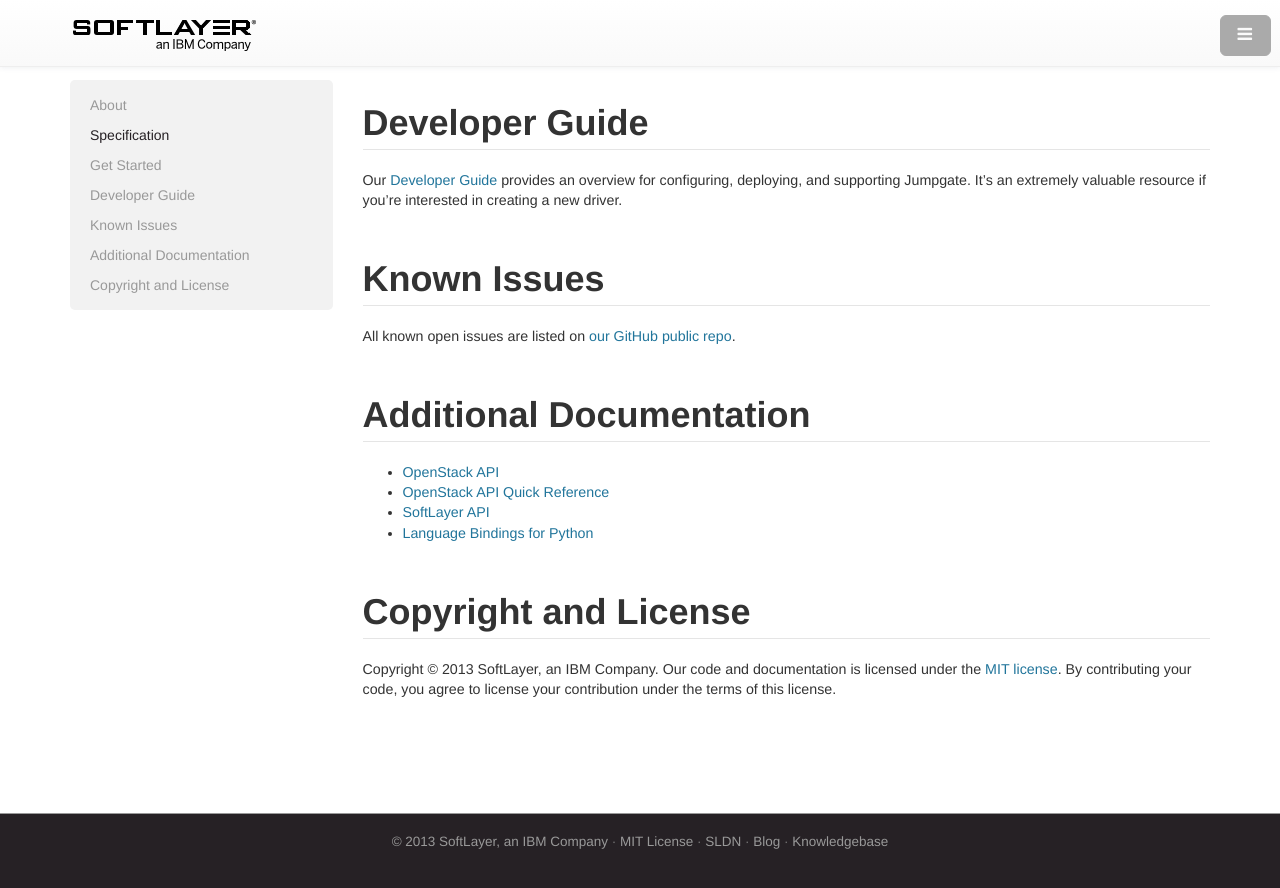
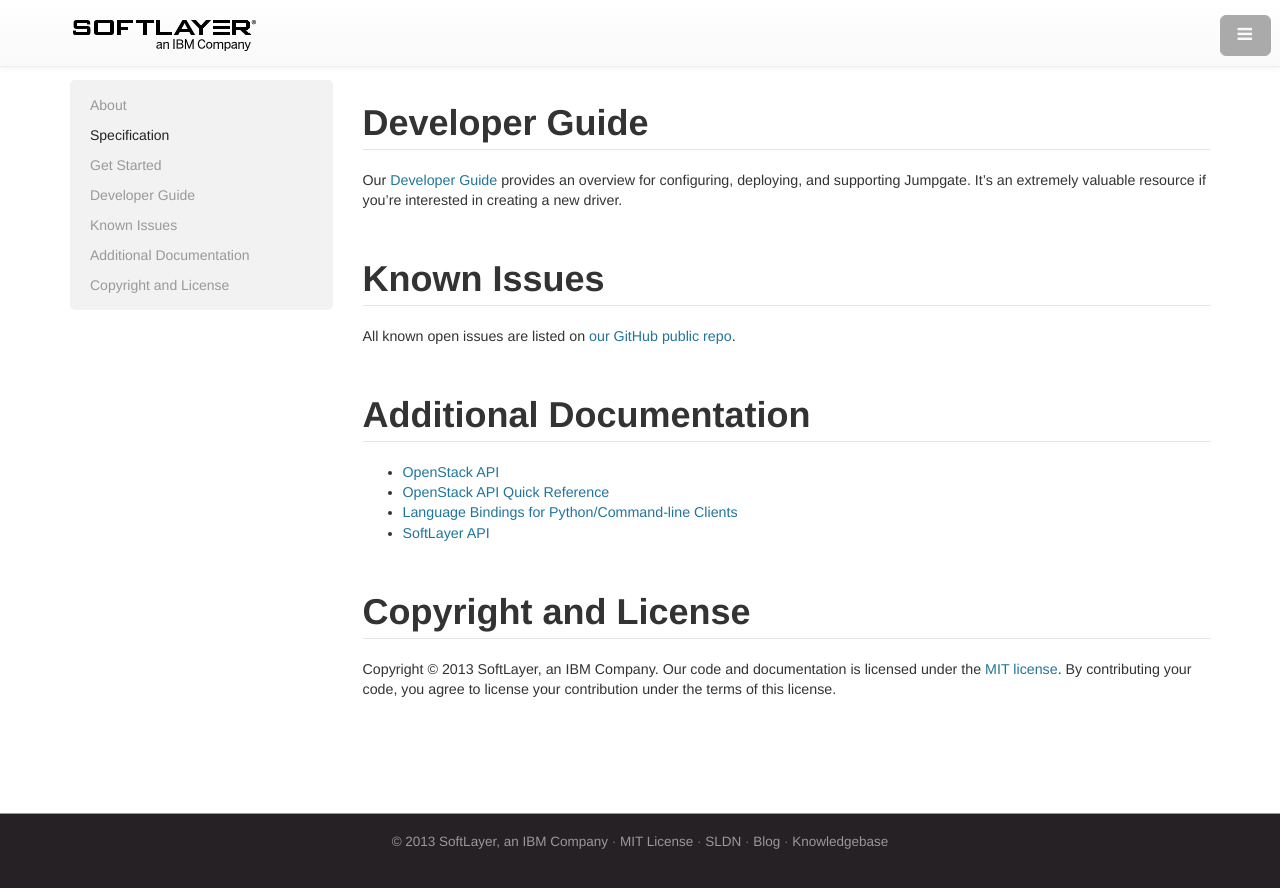
Before and after one commit to softlayer/jumpgate, a Jekyll site: the page built from get-started.md, in a window 1280 px wide and 900 px high, scrolled down 1064 px. Shown: the top 888 px of the window. Built offline with Jekyll 4.4.1, drawn with Linux system fonts in a browser that asks for light colours.

Commit message:
Switches order of doc links to be more natural. Adds a bit more description.

```diff
--- a/_includes/additional-docs.md
+++ b/_includes/additional-docs.md
@@ -2,5 +2,5 @@
 
 *   [OpenStack API](http://docs.openstack.org/api/api-specs.html)
 *   [OpenStack API Quick Reference](http://api.openstack.org/api-ref.html)
+*   [Language Bindings for Python/Command-line Clients](http://docs.openstack.org/developer/language-bindings.html)
 *   [SoftLayer API](http://sldn.softlayer.com/reference/softlayerapi)
-*   [Language Bindings for Python](http://docs.openstack.org/developer/language-bindings.html)
```
